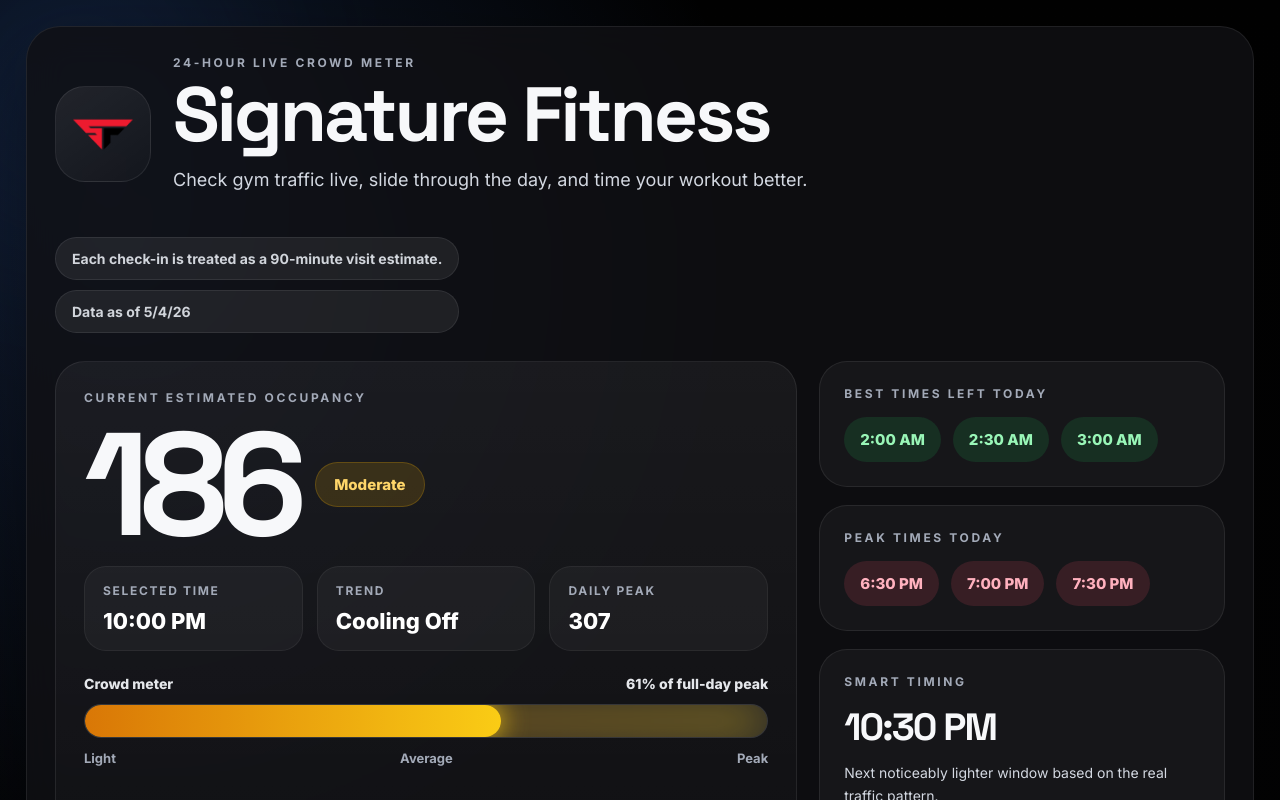
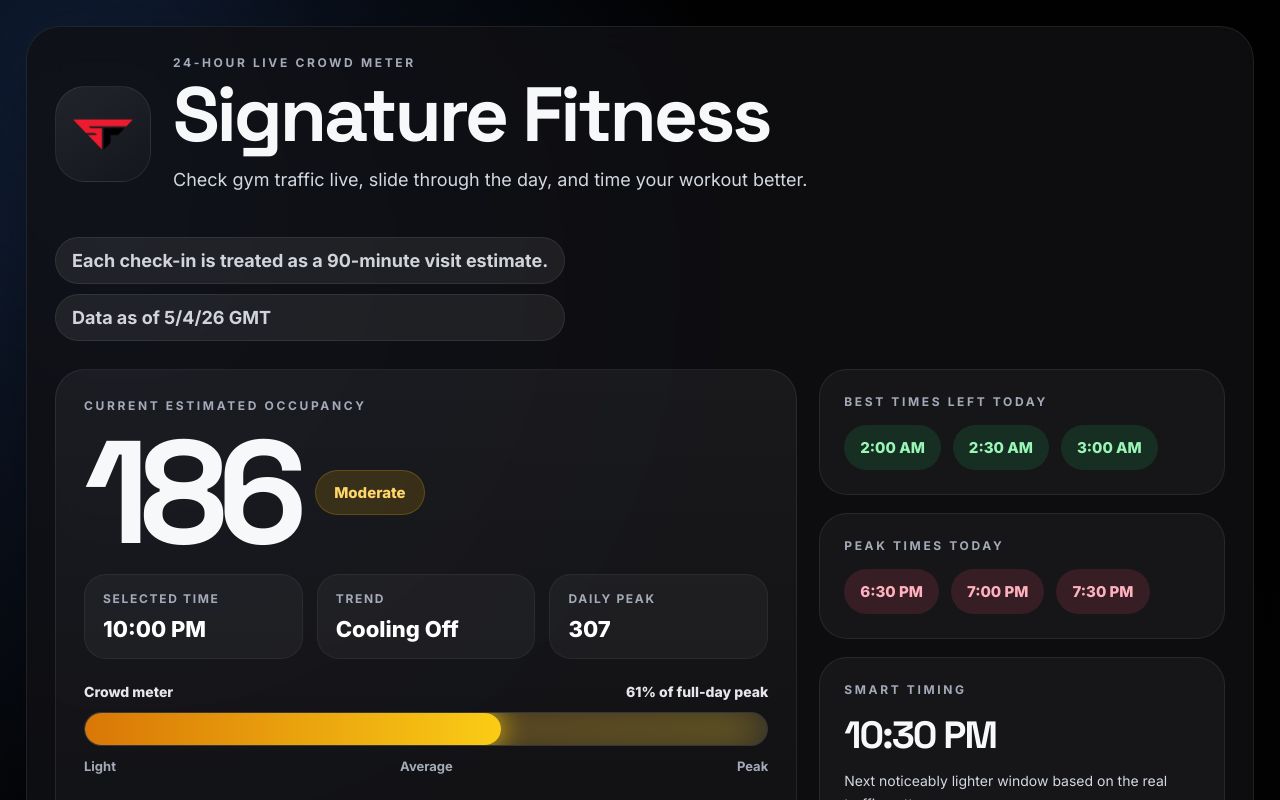
Before and after one commit to anthonymadle/cloudcompamplify, a React (Vite) app: page / in a window 1280 px wide. Shown: the top 800 px of the page. Built offline with nearby package versions, Linux system fonts and the light colour scheme.

Commit message:
Increase meta-pill font to 18px and add GMT to data date label

```diff
--- a/src/App.jsx
+++ b/src/App.jsx
@@ -125,7 +125,7 @@
             <div className="hero-chips">
               <div className="meta-pill muted">{safeData.estimateNote}</div>
               {safeData.lastUpdated && (
-                <div className="meta-pill muted">Data as of {safeData.lastUpdated}</div>
+                <div className="meta-pill muted">Data as of {safeData.lastUpdated} GMT</div>
               )}
             </div>
           </div>
--- a/src/styles.css
+++ b/src/styles.css
@@ -154,7 +154,7 @@
   border-radius: 999px;
   background: rgba(255,255,255,0.07);
   border: 1px solid rgba(255,255,255,0.08);
-  font-size: 14px;
+  font-size: 18px;
   font-weight: 700;
 }
 
```
